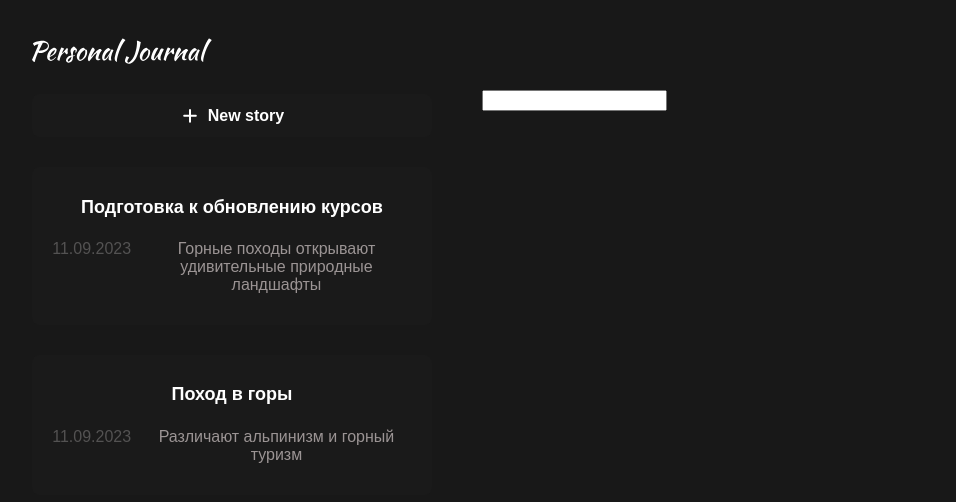
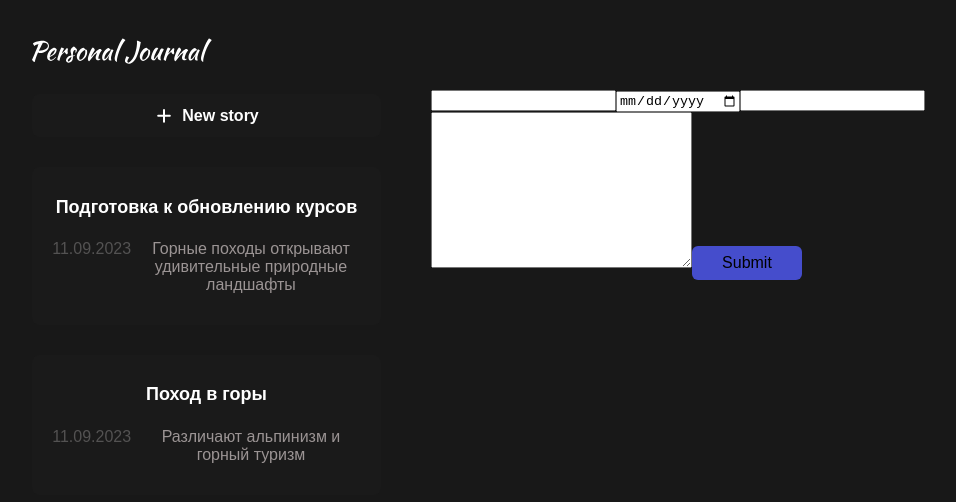
Before and after one commit to dktwho/daybook, a React (Vite) app: page / in a window 1280 px wide. Shown: the top 502 px of the page, without its empty margins (6-962 px from the left). Built offline with nearby package versions, Linux system fonts and the light colour scheme.

Commit message:
add form with formData, add onsubmit logged data from 3 inputs and textarea

```diff
--- a/src/components/Button/Button.jsx
+++ b/src/components/Button/Button.jsx
@@ -1,14 +1,7 @@
 import './Button.css'
-import {useState} from "react";
 
-export const Button = () => {
-    const [text, setText] = useState('Save')
-    console.log('render')
-
-    const clicked = () => {
-        setText('Close')
-    }
+export const Button = ({text}) => {
     return (
-        <button onClick={clicked} className={'button accent'}>{text}</button>
+        <button className={'button accent'}>{text}</button>
     );
 };
--- a/src/components/JournalForm/JournalForm.css
+++ b/src/components/JournalForm/JournalForm.css
@@ -0,0 +1,5 @@
+.journal-form {
+    display: flex;
+    flex-direction: column;
+    gap: 30px;
+}
--- a/src/components/JournalForm/JournalForm.jsx
+++ b/src/components/JournalForm/JournalForm.jsx
@@ -1,12 +1,28 @@
 import {useState} from "react";
+import {Button} from "../Button/Button.jsx";
 
 export const JournalForm = () => {
     const [inputData, setInputData] = useState('')
-
     const inputChange = (e) => {
         setInputData(e.currentTarget.value)
     }
+
+    const addJournalItem = (e) => {
+        e.preventDefault()
+        const formData = new FormData(e.target)
+        const formProps = Object.fromEntries(formData)
+        console.log(formProps)
+
+    }
+
+
     return (
-        <input value={inputData} type="text" onChange={inputChange}/>
+        <form className={'journal-form'} onSubmit={addJournalItem}>
+            <input type="text" name={'title'}/>
+            <input type="date" name={'date'}/>
+            <input value={inputData} name={'tag'} type="text" onChange={inputChange}/>
+            <textarea name="post" id="" cols="30" rows="10"></textarea>
+            <Button text={'Submit'}/>
+        </form>
     );
 };
```
